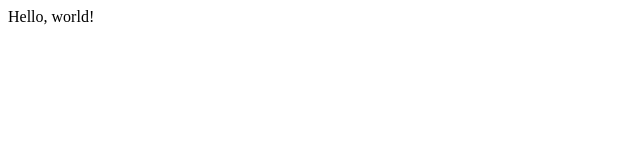
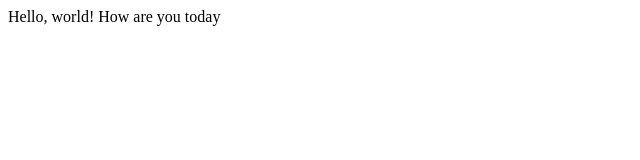
Before and after one commit to hobbes/cs50w-project0, a plain HTML site: page index.html in a window 1280 px wide. Shown: the whole page, without its empty margins (0-640 px from the left). Drawn offline with Linux system fonts and the light colour scheme.

Commit message:
first modif, to test git

```diff
--- a/index.html
+++ b/index.html
@@ -4,6 +4,6 @@
         <title>My Webpage</title>
     </head>
     <body>
-        Hello, world!
+        Hello, world! How are you today
     </body>
 </html>
```
